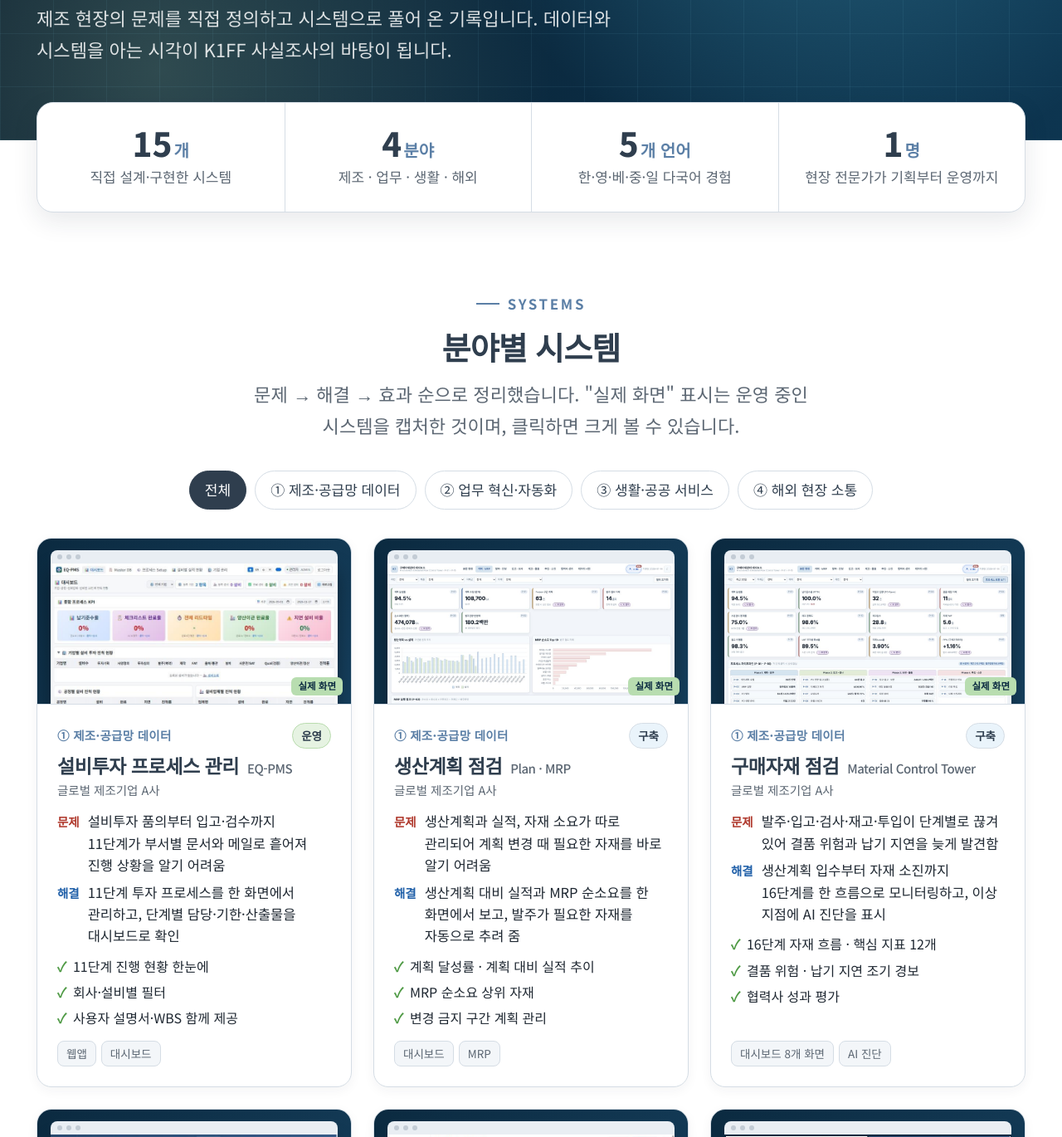
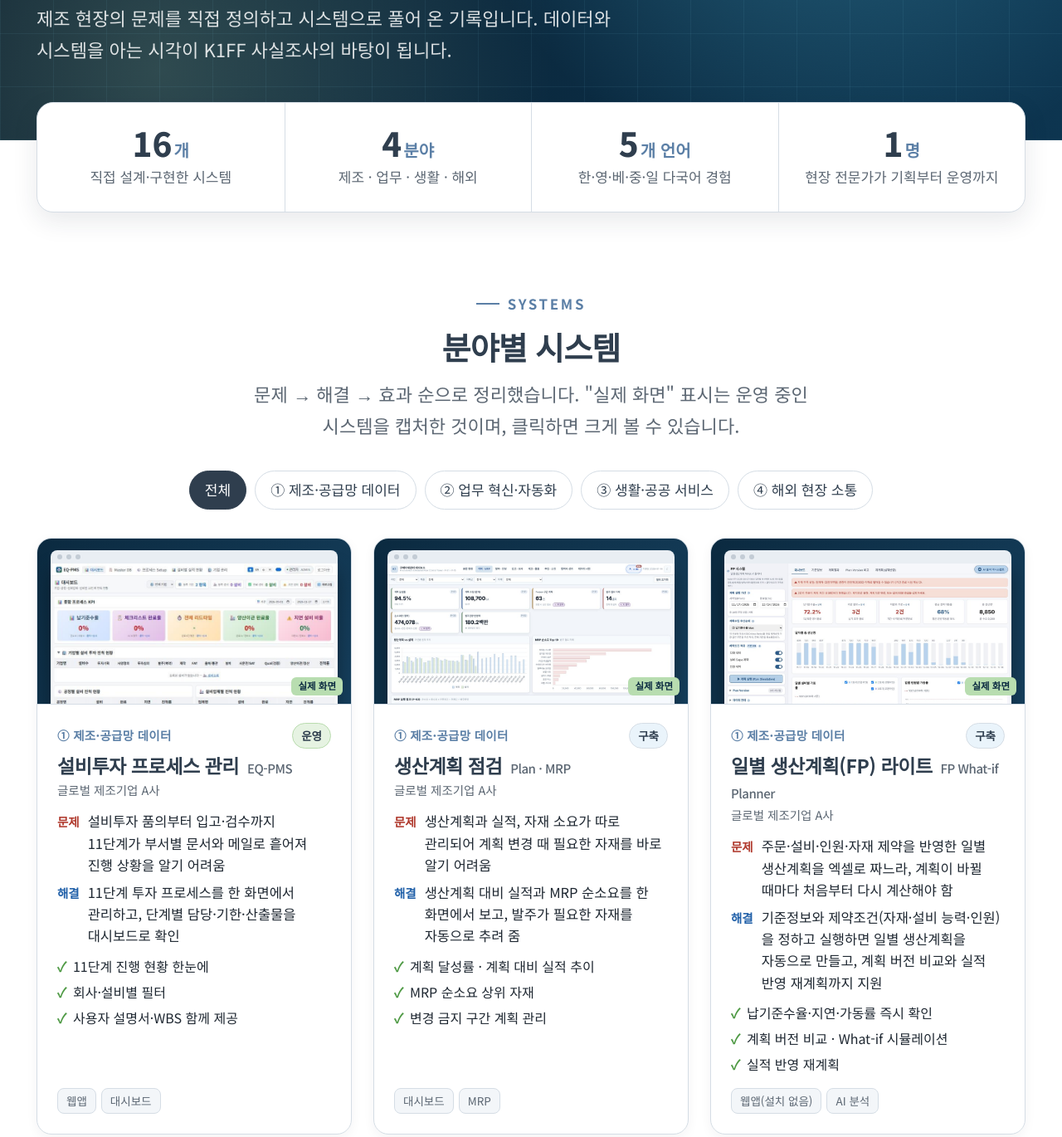
Before and after one commit to kangsh8880/k1ff-web, a plain HTML site: page lab.html in a window 1280 px wide. Shown: the part 398-1768 px from the top of the page at 83% size. Drawn offline with Linux system fonts and the light colour scheme.

Commit message:
Add files via upload

```diff
--- a/lab.html
+++ b/lab.html
@@ -11,7 +11,7 @@
 <link rel="preconnect" href="https://fonts.googleapis.com">
 <link rel="preconnect" href="https://fonts.gstatic.com" crossorigin>
 <link href="https://fonts.googleapis.com/css2?family=Noto+Sans+KR:wght@400;500;700;800&display=swap" rel="stylesheet">
-<link rel="stylesheet" href="css/style.css?v=20261117c">
+<link rel="stylesheet" href="css/style.css?v=20261117d">
 </head>
 <body class="pg-lab">
 <header class="site-header">
@@ -28,7 +28,7 @@
   <p class="lead">제조 현장의 문제를 직접 정의하고 시스템으로 풀어 온 기록입니다. 데이터와 시스템을 아는 시각이 K1FF 사실조사의 바탕이 됩니다.</p>
 </div></section>
 <section class="lab-stats"><div class="wrap"><div class="stat-grid reveal">
-  <div><b>15<small>개</small></b><span>직접 설계·구현한 시스템</span></div>
+  <div><b>16<small>개</small></b><span>직접 설계·구현한 시스템</span></div>
   <div><b>4<small>분야</small></b><span>제조 · 업무 · 생활 · 해외</span></div>
   <div><b>5<small>개 언어</small></b><span>한·영·베·중·일 다국어 경험</span></div>
   <div><b>1<small>명</small></b><span>현장 전문가가 기획부터 운영까지</span></div>
@@ -47,6 +47,11 @@
 <h3>생산계획 점검 <small>Plan · MRP</small></h3><span class="lab-who">글로벌 제조기업 A사</span>
 <dl><dt>문제</dt><dd>생산계획과 실적, 자재 소요가 따로 관리되어 계획 변경 때 필요한 자재를 바로 알기 어려움</dd><dt>해결</dt><dd>생산계획 대비 실적과 MRP 순소요를 한 화면에서 보고, 발주가 필요한 자재를 자동으로 추려 줌</dd></dl>
 <ul class="lab-e"><li>계획 달성률 · 계획 대비 실적 추이</li><li>MRP 순소요 상위 자재</li><li>변경 금지 구간 계획 관리</li></ul><div class="lab-t"><span>대시보드</span><span>MRP</span></div></div></article>
+<article class="lab-card reveal" data-g="mfg"><button class="shot shot-d" data-src="assets/img/lab/fp.jpg" aria-label="일별 생산계획(FP) 라이트 실제 화면 크게 보기"><span class="bar"><i></i><i></i><i></i></span><img src="assets/img/lab/fp.jpg" alt="일별 생산계획(FP) 라이트 실제 화면" loading="lazy"><em>실제 화면</em></button>
+<div class="lab-body"><div class="lab-top"><p class="lab-g">① 제조·공급망 데이터</p><span class="lab-st st-구축">구축</span></div>
+<h3>일별 생산계획(FP) 라이트 <small>FP What-if Planner</small></h3><span class="lab-who">글로벌 제조기업 A사</span>
+<dl><dt>문제</dt><dd>주문·설비·인원·자재 제약을 반영한 일별 생산계획을 엑셀로 짜느라, 계획이 바뀔 때마다 처음부터 다시 계산해야 함</dd><dt>해결</dt><dd>기준정보와 제약조건(자재·설비 능력·인원)을 정하고 실행하면 일별 생산계획을 자동으로 만들고, 계획 버전 비교와 실적 반영 재계획까지 지원</dd></dl>
+<ul class="lab-e"><li>납기준수율·지연·가동률 즉시 확인</li><li>계획 버전 비교 · What-if 시뮬레이션</li><li>실적 반영 재계획</li></ul><div class="lab-t"><span>웹앱(설치 없음)</span><span>AI 분석</span></div></div></article>
 <article class="lab-card reveal" data-g="mfg"><button class="shot shot-d" data-src="assets/img/lab/procure.jpg" aria-label="구매자재 점검 실제 화면 크게 보기"><span class="bar"><i></i><i></i><i></i></span><img src="assets/img/lab/procure.jpg" alt="구매자재 점검 실제 화면" loading="lazy"><em>실제 화면</em></button>
 <div class="lab-body"><div class="lab-top"><p class="lab-g">① 제조·공급망 데이터</p><span class="lab-st st-구축">구축</span></div>
 <h3>구매자재 점검 <small>Material Control Tower</small></h3><span class="lab-who">글로벌 제조기업 A사</span>
@@ -158,7 +163,7 @@
     <p class="abbr">SCM: Supply Chain Management(공급망관리) · MES: Manufacturing Execution System(제조실행시스템) · GS1: Global Standards One(국제 표준 식별코드 기구)</p>
   </div>
 </footer>
-<script src="js/lab.js?v=20261117c"></script>
-<script src="js/main.js?v=20261117c"></script>
+<script src="js/lab.js?v=20261117d"></script>
+<script src="js/main.js?v=20261117d"></script>
 </body>
 </html>
```
Also changed, not shown: 404.html (+2 -2 lines), about.html (+2 -2 lines), contact.html (+2 -2 lines), index.html (+4 -4 lines), privacy.html (+2 -2 lines), services.html (+2 -2 lines), assets/img/lab/fp.jpg (added).
